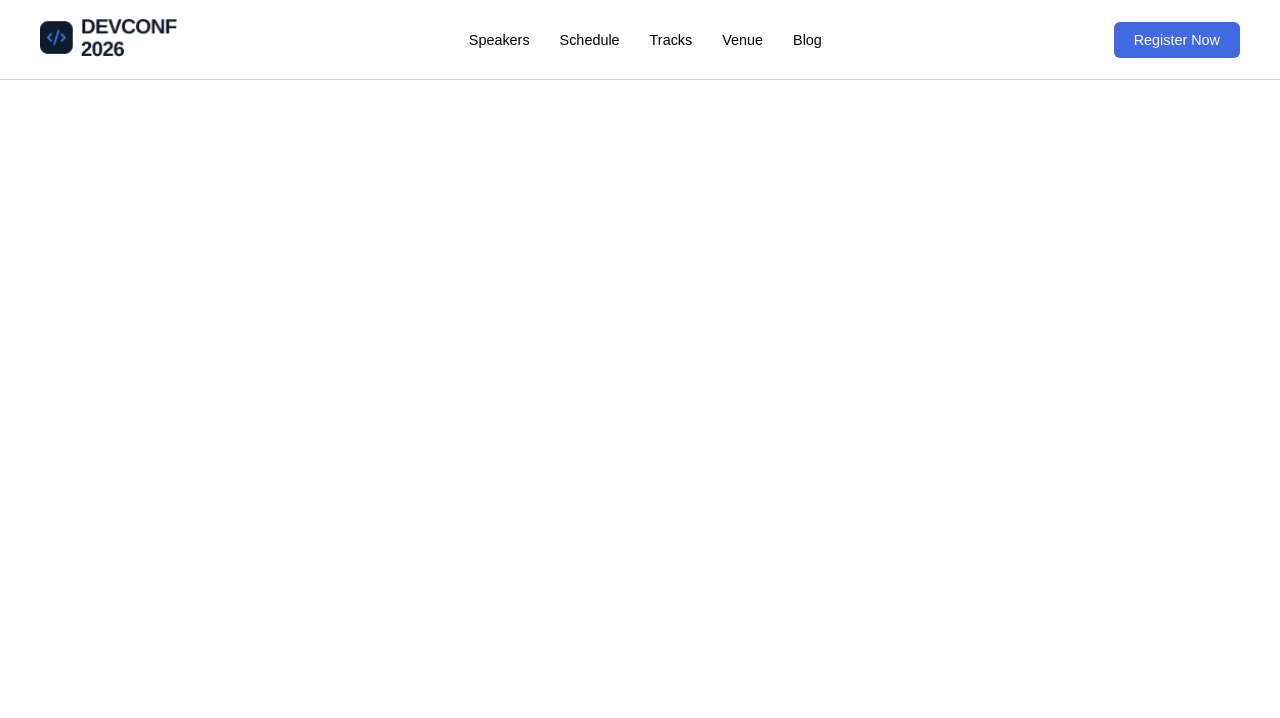
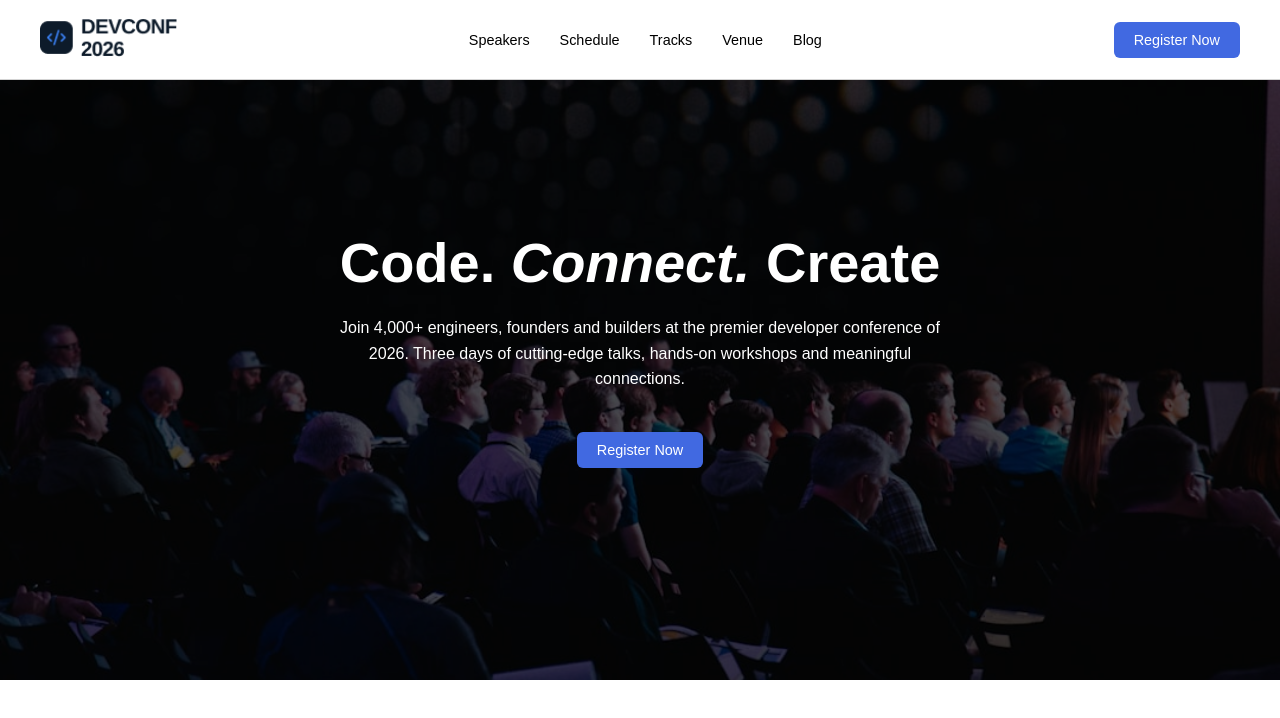
Before and after one commit to TOWSIF-ABRAR-SAHIL/b14-a01, a plain HTML site: page index.html in a window 1280 px wide. Drawn offline with Linux system fonts and the light colour scheme.

Commit message:
added hero banner section

```diff
--- a/index.html
+++ b/index.html
@@ -24,5 +24,14 @@
          <button  class="register-button">Register Now</button>
         </nav>
     </header>
+    <section class="hero">
+        <div class="overlay"></div>
+        <div class="hero-content">
+        <h1>Code. <i>Connect.</i>  Create</h1>
+        <p>Join 4,000+ engineers, founders and builders at the premier developer conference of 2026.
+                Three days of cutting-edge talks, hands-on workshops and meaningful connections.</p>
+            <button class="register-button">Register Now</button>
+        </div>
+    </section>
 </body>
 </html>
--- a/styles/style.css
+++ b/styles/style.css
@@ -49,3 +49,48 @@ nav{
 .register-button:hover {
     background-color: darkblue;
 }
+
+/* hero / banner section */
+.hero {
+    background-image: url('../images/banner.jpg');
+    background-size: cover;
+    background-position: center;
+    height: 600px;
+    position: relative;
+    text-align: center;
+    color: white;
+}
+
+.overlay {
+    background-color: black;
+    opacity: 0.7;
+    height: 100%;
+    width: 100%;
+    position: absolute;
+    top: 0;
+    left: 0;
+}
+
+.hero-content {
+    position: relative;
+    padding-top: 150px;
+    z-index: 1;
+}
+
+.hero-content h1 {
+    font-size: 3.5rem;
+}
+
+.hero-content i {
+    font-style: italic;
+}
+
+.hero-content p {
+    max-width: 600px;
+    margin: 20px auto;
+    line-height: 1.6;
+}
+
+.hero-content button {
+    margin-top: 20px;
+}
```
